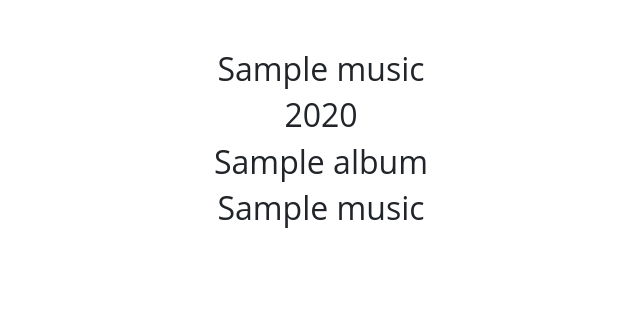
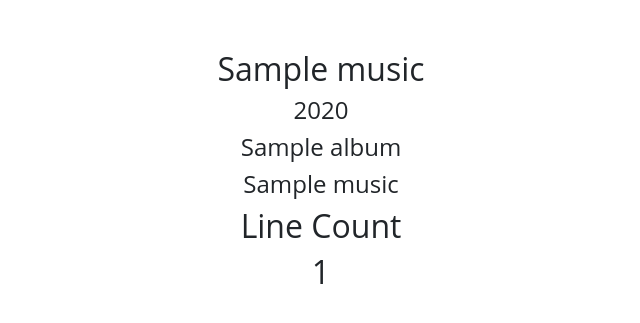
Before and after one commit to Janujan/Lyricize, a Django app: template lyricize/lyricizer/templates/resultsPage.html in a window 1280 px wide. Shown: the top 323 px of the page, without its empty margins (319-959 px from the left). Run offline with Django 3.2, Linux system fonts and the light colour scheme; the template is opened without the code that fills it: most values are stand-ins (such as "Sample title", 1, 10 or a date in 2020); parts of the project's set-up code (start-up, migrations or seed data) failed here and were passed over; some libraries are stand-ins or nearby versions.

Commit message:
adding line count to view and stopping delete of artist entries

```diff
--- a/lyricize/lyricizer/templates/resultsPage.html
+++ b/lyricize/lyricizer/templates/resultsPage.html
@@ -6,12 +6,20 @@
 <body>
     <div class="container">
       {% if music %}
-      <div>
-          <h2 class=text-center>{{music.artist_name}}</h2>
-          <h2 class=text-center>{{music.year}}</h2>
-          <h2 class=text-center>{{music.album}}</h2>
-          <h2 class=text-center>{{music.title}}</h2>
+      <div class="row">
+          <div class="col-lg-12">
+            <h2 class=text-center>{{music.artist_name}}</h2>
+            <h4 class=text-center>{{music.year}}</h2>
+            <h4 class=text-center>{{music.album}}</h2>
+            <h4 class=text-center>{{music.title}}</h2>
         </div>
+      </div>
+      <div class="row">
+        <div class="col-lg-12">
+          <h2 class=text-center>Line Count</h2>
+          <h2 class=text-center>{{line_count}}</h2>
+        </div>
+      </div>
       {%endif%}
     </div>
 
```
Also changed, not shown: lyricize/lyricizer/forms.py (+6 -4 lines), lyricize/lyricizer/views.py (+15 -13 lines).
